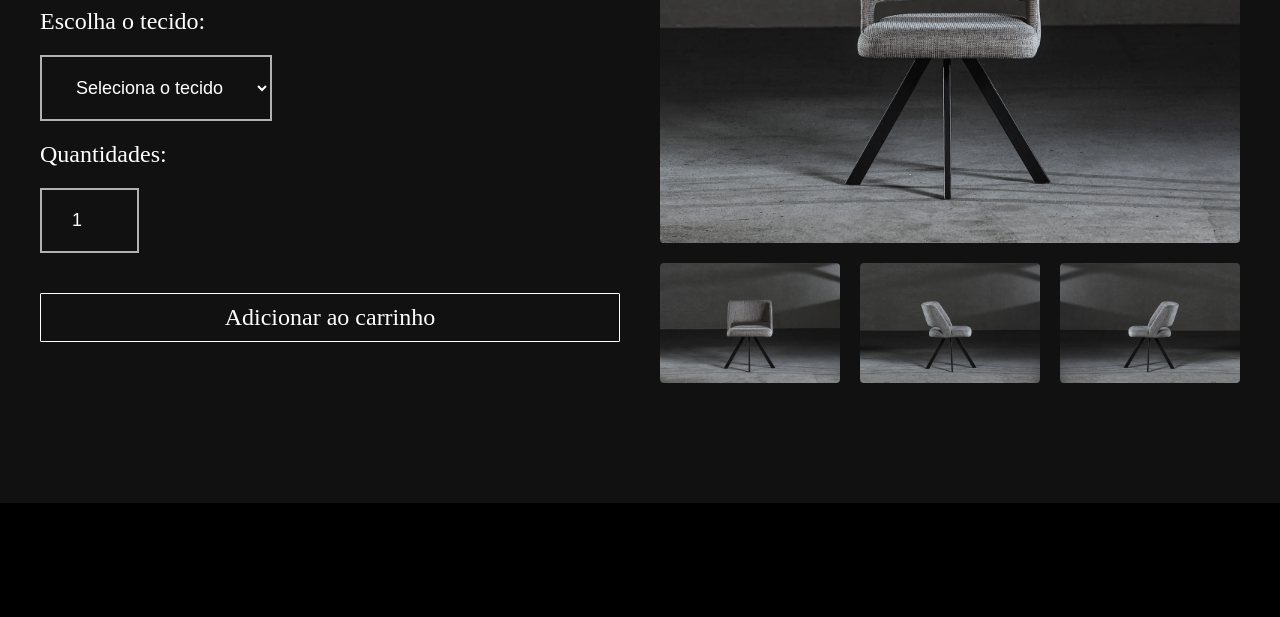
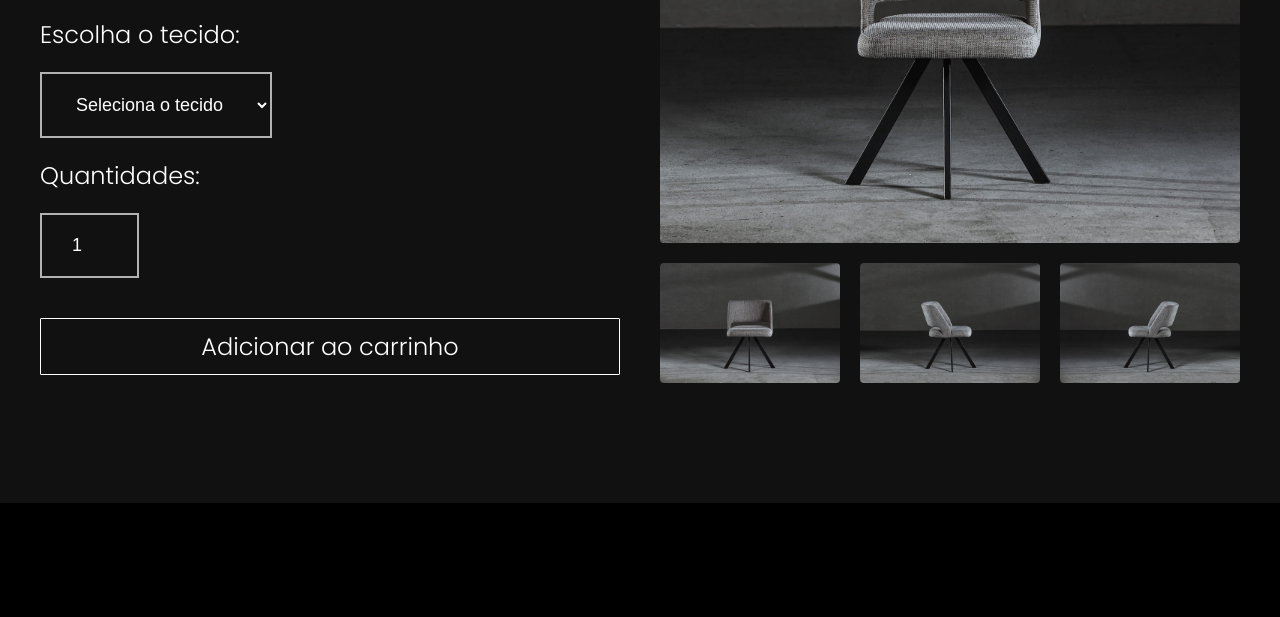
Before and after one commit to Clebert-jr/berconfort.github.io, a plain HTML site: page html/bergray.html in a window 1280 px wide. Shown: the part 557-1174 px from the top of the page. Drawn offline with Linux system fonts and the light colour scheme.

Commit message:
Update bergray.html

```diff
--- a/html/bergray.html
+++ b/html/bergray.html
@@ -4,6 +4,9 @@
 <head>
   <meta charset="UTF-8">
   <meta name="viewport" content="width=device-width, initial-scale=1.0">
+  <link rel="preconnect" href="https://fonts.googleapis.com">
+  <link rel="preconnect" href="https://fonts.gstatic.com" crossorigin>
+  <link href="https://fonts.googleapis.com/css2?family=Poppins:wght@100;200;300;400;500;600;700;800&display=swap" rel="stylesheet">
   <link rel="shortcut icon" href="../img/favicon-icon.png" type="image/x-icon">
   <link rel="stylesheet" href="../css/imports.min.css">
   <title>Berconfort</title>
```
